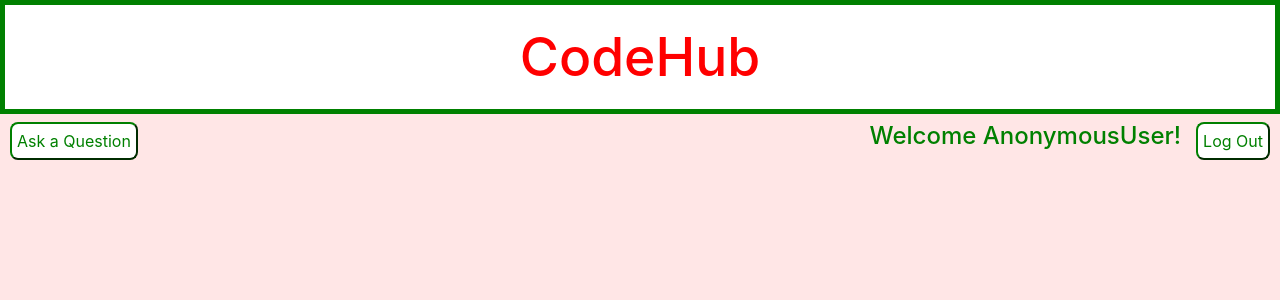
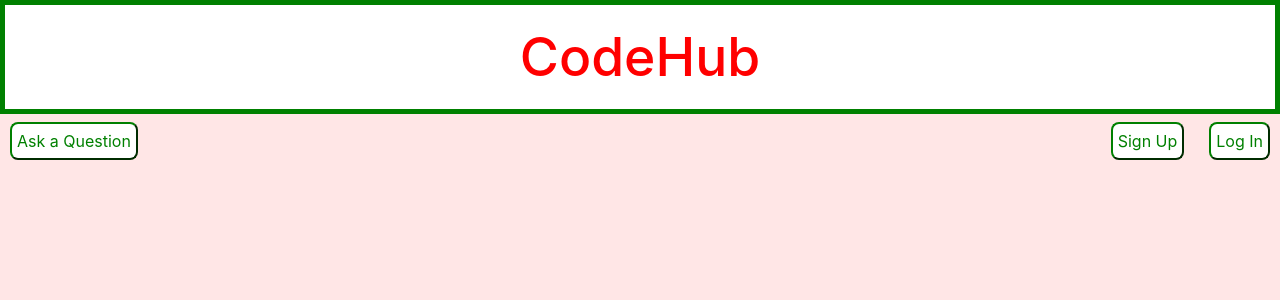
Before and after one commit to decapitator007/CodeHub, a Django app: page / in a window 1280 px wide. Shown: the top 300 px of the page. Run offline with Django 3.2, Linux system fonts and the light colour scheme; data that the repository does not hold is empty; some libraries are stand-ins or nearby versions.

Commit message:
Home visible without login

```diff
--- a/CodeHub/templates/CodeHub/home.html
+++ b/CodeHub/templates/CodeHub/home.html
@@ -1,7 +1,12 @@
 {%extends 'CodeHub/form_base.html'%}
 {%block content%}
-<a href="{%url 'out'%}"><button class="tr-btn">Log Out</button></a>
-<h4 style="float:right;">Welcome {{request.user}}!</h4>
+{%if user.is_authenticated%}
+    <a href="{%url 'out'%}"><button class="tr-btn">Log Out</button></a>
+    <h4 style="float:right;">Welcome {{request.user}}!</h4>
+{%else%}
+    <a href="{%url 'identify'%}"><button class="tr-btn">Log In</button></a>
+    <a href="{%url 'register'%}"><button class="tr-btn">Sign Up</button></a>
+{%endif%}
 <a href="{%url 'new_ques'%}"><button class="btn2">Ask a Question</button></a>
 {%for question in questions%}
     <div class="content">
```
Also changed, not shown: CodeHub/templates/CodeHub/ques_detail.html (+7 -2 lines).
